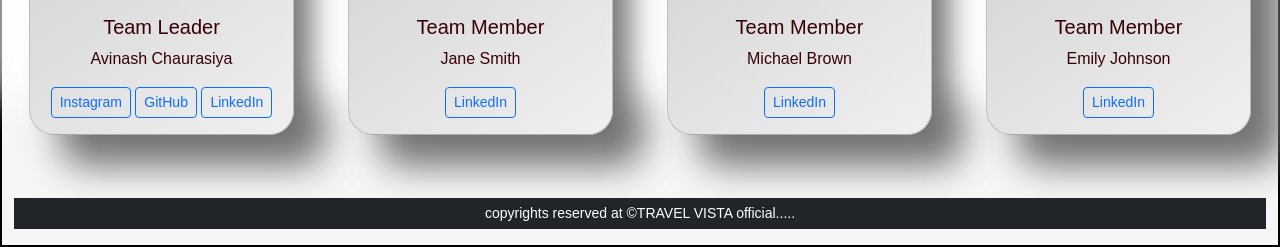
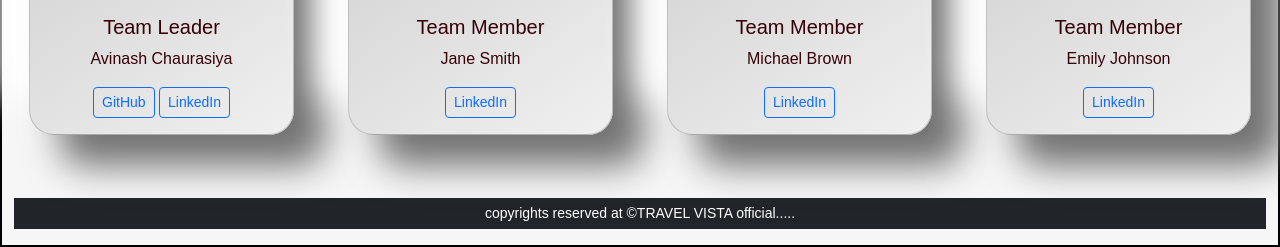
Before and after one commit to webdevavi96/myproject, a Django app: page /about/ in a window 1280 px wide. Shown: the part 804-1051 px from the top of the page. Run offline with Django 5.2, Linux system fonts and the light colour scheme; some web fonts are replaced.

Commit message:
update about.html

```diff
--- a/General/templates/about.html
+++ b/General/templates/about.html
@@ -100,7 +100,7 @@
             <div class="card-body">
               <h5 class="card-title">Team Leader</h5>
               <p class="card-text">Avinash Chaurasiya</p>
-              <a href="https://www.instagram.com/chaurasiya_ji.20" class="btn btn-outline-primary btn-sm">Instagram</a>
+            <!--   <a href="https://www.instagram.com/chaurasiya_ji.20" class="btn btn-outline-primary btn-sm">Instagram</a> -->
                <a href="https://github.com/webdevavi96" class="btn btn-outline-primary btn-sm">GitHub</a>
                 <a href="https://www.linkedin.com/in/avinash-chaurasiya-72b648247" class="btn btn-outline-primary btn-sm">LinkedIn</a>
             </div>
```
